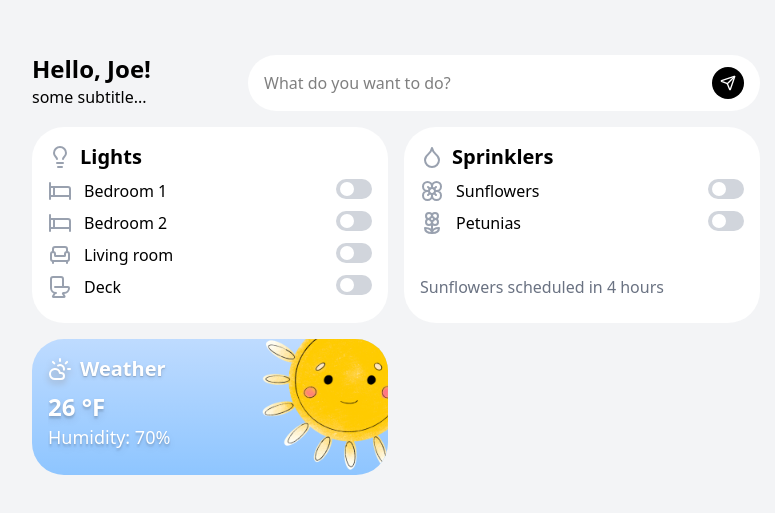
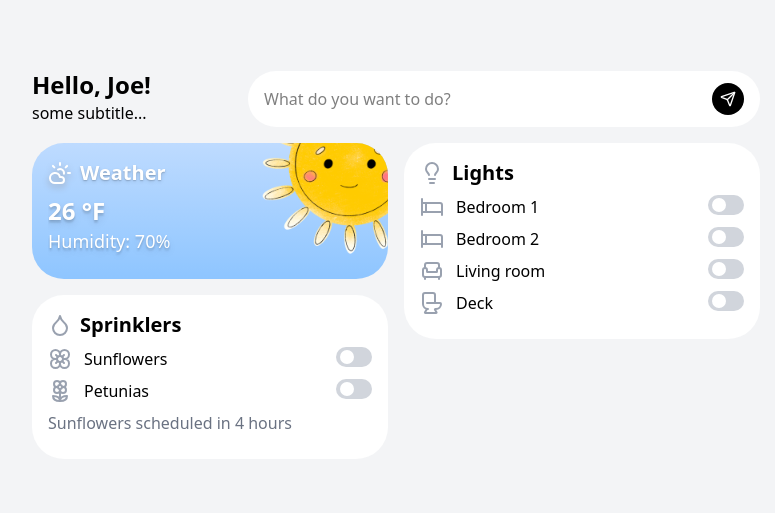
Before and after one commit to Eshan-Arora/dubhacks-25, a React (Vite) app in the folder app/: page / in a window 1280 px wide. Shown: the part 127-640 px from the top of the page, without its empty margins (244-1019 px from the left). Built offline with nearby package versions, Linux system fonts and the light colour scheme.

Commit message:
reorgnize app layout

```diff
--- a/app/src/App.tsx
+++ b/app/src/App.tsx
@@ -1,4 +1,4 @@
-import { useState } from 'react'
+import { useRef, useState } from 'react'
 
 import { ChatBox } from './components/ChatBox';
 import { InfoSquareRoot, InfoSquareHeading, InfoSquareContent } from './components/InfoSquare';
@@ -37,13 +37,16 @@ function App() {
           </div>
 
           <div className="grid grid-cols-2 gap-4 my-4">
-            <InfoSquareRoot>
+            {/* Col 1 */}
+            <div className="flex flex-col gap-4">
+              <InfoSquareRoot className="relative overflow-hidden bg-linear-to-b! from-blue-200 to-blue-300">
                 <InfoSquareHeading
-                title="Lights"
-                icon={<LightbulbIcon className="text-gray-400" />}
+                  title="Weather"
+                  icon={<CloudSunIcon className="text-white drop-shadow-md drop-shadow-gray-400" />}
+                  className="text-white text-shadow-md"
                 />
-              <InfoSquareContent>
-                <Lights />
+                <InfoSquareContent className="overflow-hidden">
+                  <Weather />
                 </InfoSquareContent>
               </InfoSquareRoot>
 
@@ -56,17 +59,20 @@ function App() {
                   <Sprinklers />
                 </InfoSquareContent>
               </InfoSquareRoot>
+            </div>
 
-            <InfoSquareRoot className="relative overflow-hidden bg-linear-to-b! from-blue-200 to-blue-300">
+            {/* Col 2 */}
+            <div className="flex flex-col gap-4">
+              <InfoSquareRoot>
                 <InfoSquareHeading
-                title="Weather"
-                icon={<CloudSunIcon className="text-white drop-shadow-md drop-shadow-gray-400" />}
-                className="text-white text-shadow-md"
+                  title="Lights"
+                  icon={<LightbulbIcon className="text-gray-400" />}
                 />
-              <InfoSquareContent className="overflow-hidden">
-                <Weather />
+                <InfoSquareContent>
+                  <Lights />
                 </InfoSquareContent>
               </InfoSquareRoot>
+            </div>
           </div>
         </div>
       </div>
--- a/app/src/components/InfoSquare.tsx
+++ b/app/src/components/InfoSquare.tsx
@@ -3,11 +3,13 @@ import clsx from "clsx";
 export type InfoSquareRootProps = {
   children: React.ReactNode;
   className?: string;
+  ref?: React.RefObject<HTMLDivElement | null>;
 };
 
-export function InfoSquareRoot({ className, children }: InfoSquareRootProps) {
+export function InfoSquareRoot({ ref, className, children }: InfoSquareRootProps) {
   return (
     <div
+      ref={ref}
       className={clsx(className, "bg-white rounded-4xl height p-4 flex flex-col")}
     >
       {children}
--- a/app/src/components/Weather.tsx
+++ b/app/src/components/Weather.tsx
@@ -1,15 +1,20 @@
+import { useRef } from "react";
 import sunImage from "../assets/sun.png";
 
 export type WeatherProps = {
-
 };
 
 export function Weather() {
+  const containerRef = useRef<HTMLDivElement>(null);
+
   return (
-    <div className="py-2">
-      <img className="absolute h-[256px] w-[256px] right-[-90px] top-[-70px] z-1" src={sunImage} />
-      <h3 className="text-white text-shadow-lg text-left text-2xl font-bold">26 °F</h3>
-      <h3 className="text-white text-shadow-lg text-left text-lg">Humidity: 70%</h3>
+    <div
+      className="py-2"
+      ref={containerRef}
+    >
+      <img className={`absolute top-[-90px] right-[-90px] h-[256px] w-[256px] z-1`} src={sunImage} />
+      <h3 className="text-white text-shadow-lg text-left text-2xl font-bold z-2">26 °F</h3>
+      <h3 className="text-white text-shadow-lg text-left text-lg z-2">Humidity: 70%</h3>
     </div>
   );
 }
```
Lines whose indentation alone changed are shown as unchanged.
